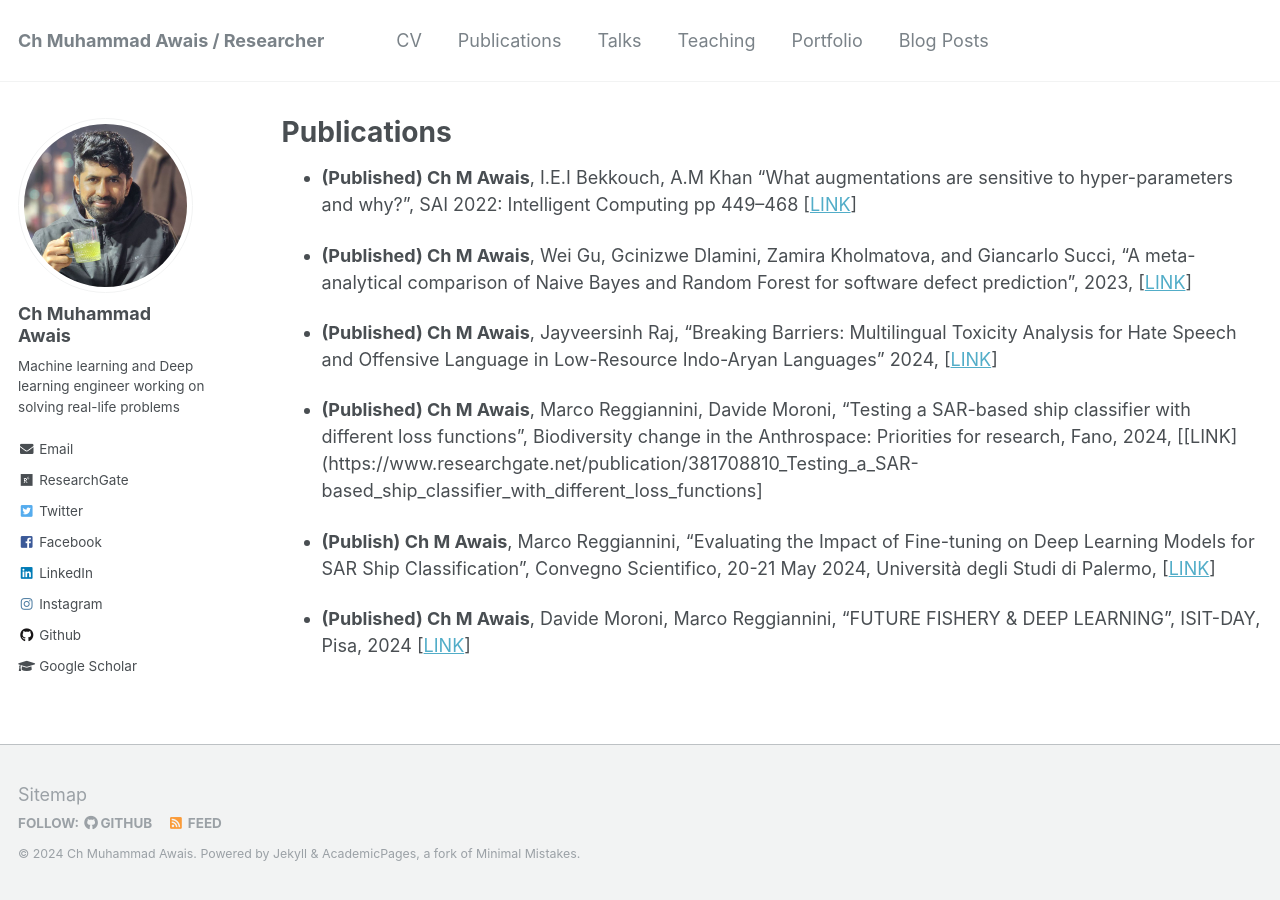
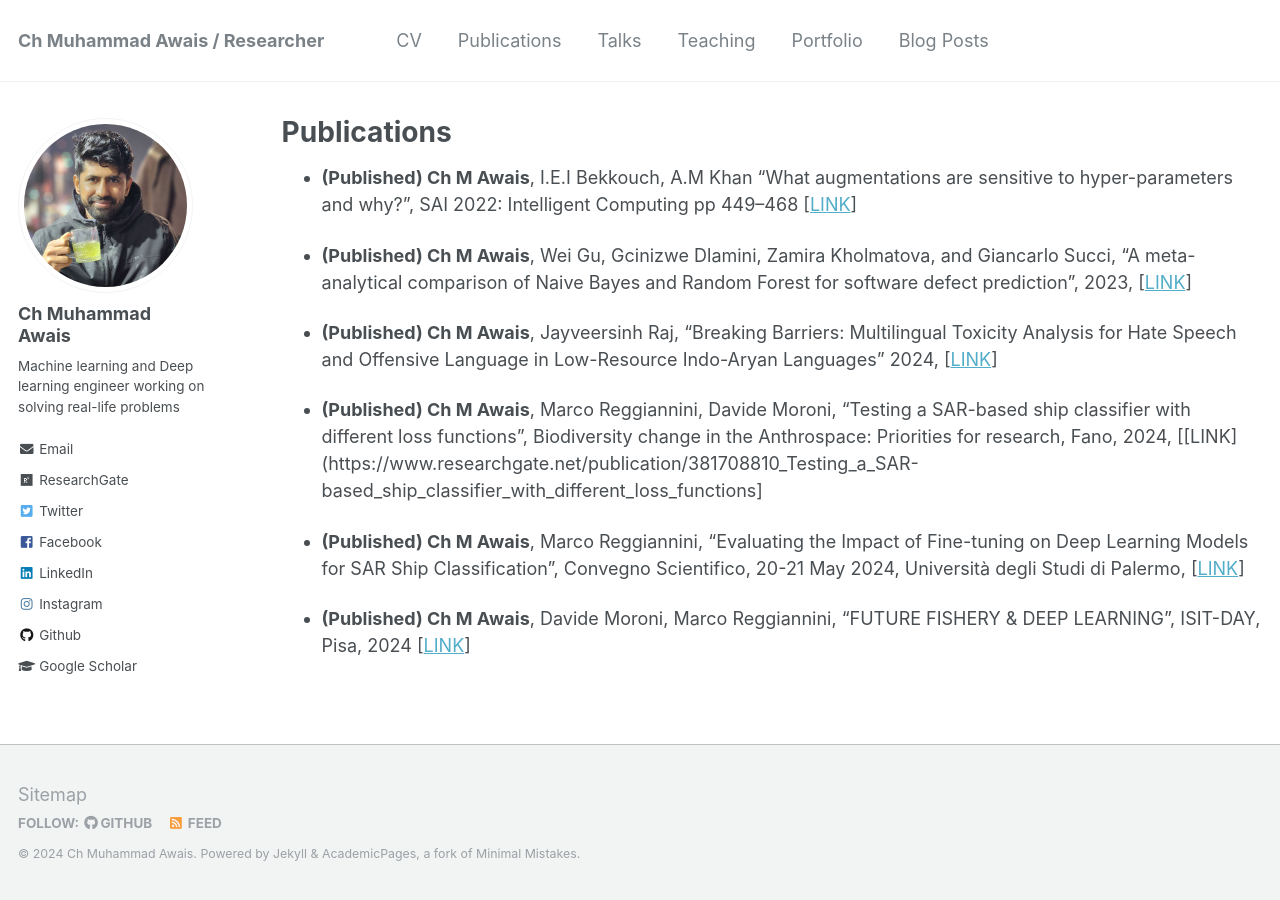
Before and after one commit to cm-awais/cm-awais.github.io, a Jekyll site: the page built from _pages/publications.md, in a window 1280 px wide. Built offline with Jekyll 4.4.1, drawn with Linux system fonts in a browser that asks for light colours.

Commit message:
Update publications.md

```diff
--- a/_pages/publications.md
+++ b/_pages/publications.md
@@ -16,6 +16,6 @@ author_profile: true
 
 - **(Published) Ch M Awais**, Marco Reggiannini, Davide Moroni, "Testing a SAR-based ship classifier with different loss functions", Biodiversity change in the Anthrospace: Priorities for research, Fano, 2024, \[[LINK](https://www.researchgate.net/publication/381708810_Testing_a_SAR-based_ship_classifier_with_different_loss_functions\]
 
-- **(Publish) Ch M Awais**, Marco Reggiannini, "Evaluating the Impact of Fine-tuning on Deep Learning Models for SAR Ship Classification", Convegno Scientifico, 20-21 May 2024, Università degli Studi di Palermo, \[[LINK](https://www.researchgate.net/publication/381708612_Evaluating_the_Impact_of_Fine-tuning_on_Deep_Learning_Models_for_SAR_Ship_Classification)\]
+- **(Published) Ch M Awais**, Marco Reggiannini, "Evaluating the Impact of Fine-tuning on Deep Learning Models for SAR Ship Classification", Convegno Scientifico, 20-21 May 2024, Università degli Studi di Palermo, \[[LINK](https://www.researchgate.net/publication/381708612_Evaluating_the_Impact_of_Fine-tuning_on_Deep_Learning_Models_for_SAR_Ship_Classification)\]
 
 - **(Published) Ch M Awais**, Davide Moroni, Marco Reggiannini, "FUTURE FISHERY & DEEP LEARNING", ISIT-DAY, Pisa, 2024 \[[LINK](https://www.researchgate.net/publication/381709215_FUTURE_FISHERY_DEEP_LEARNING)\]
```
